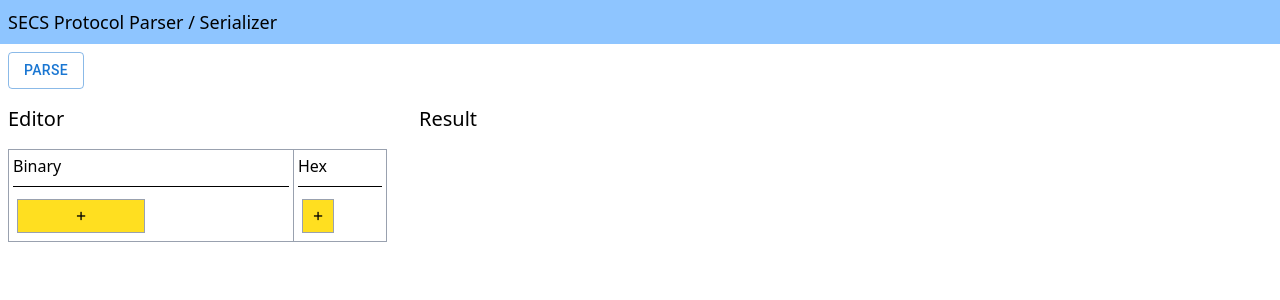
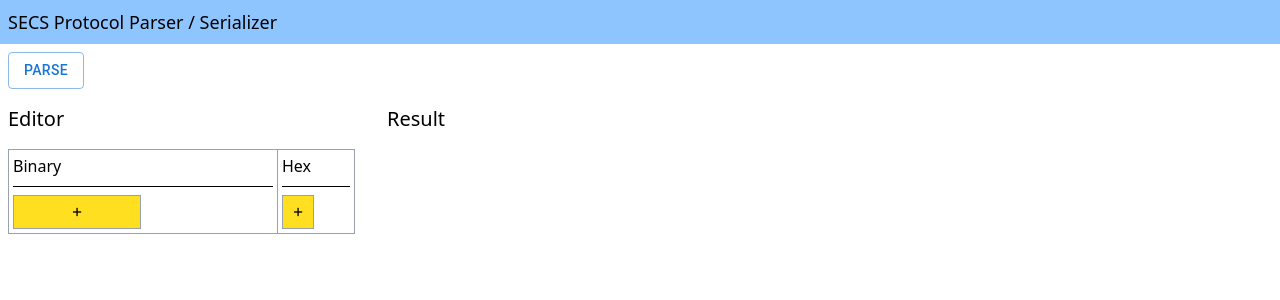
Before and after one commit to blaxsior/secs_parser_page, a React (Vite) app: page / in a window 1280 px wide. Shown: the top 300 px of the page. Built offline with nearby package versions, Linux system fonts and the light colour scheme.

Commit message:
style: HexEditor에서 중복된 스타일 제거

```diff
--- a/src/component/editor/HexEditor.tsx
+++ b/src/component/editor/HexEditor.tsx
@@ -20,7 +20,7 @@ type HexEditorProps = {
 function HexEditor({ bytes, updateItemHandler, deleteItemHandler, focusItemHandler, displayFunc, parseFunc, charPerItem, validator, selectedIdx, className, itemPerLine = 8 }: HexEditorProps) {
   const divRef = useRef<HTMLDivElement>(null);
 
-  const { blur, click, focus, isFocused } = useFocus(divRef);
+  const { blur, click, focus } = useFocus(divRef);
 
   const inputRef = useRef<string>("");
   const [displayInput, setDisplayInput] = useState<string>("");
@@ -62,10 +62,12 @@ function HexEditor({ bytes, updateItemHandler, deleteItemHandler, focusItemHandl
 
     switch (key) {
       case 'ArrowLeft':
+      case 'ArrowUp':
         if (inputRef.current.length > 0) updateItem(selectedIdx);
         focusElement(selectedIdx - 1);
         break;
       case 'ArrowRight':
+      case 'ArrowDown':
         if (inputRef.current.length > 0) updateItem(selectedIdx);
         focusElement(selectedIdx + 1);
         break;
@@ -93,7 +95,7 @@ function HexEditor({ bytes, updateItemHandler, deleteItemHandler, focusItemHandl
         onFocus={focus}
         onBlur={blur}
         onClick={click}
-        className={clsx('grid font-mono justify-items-center items-center gap-1', className)}
+        className={clsx('grid font-mono justify-items-center items-stretch gap-1', className)}
         onKeyDown={keyHandler}
         style={{
           gridTemplateColumns: `repeat(${itemPerLine}, 1fr)`
@@ -103,28 +105,24 @@ function HexEditor({ bytes, updateItemHandler, deleteItemHandler, focusItemHandl
           <div
             key={idx}
             onClick={() => focusElement(idx)}
-            className={clsx(`text-center`,
+            className={clsx(`p-1 text-center`,
               selectedIdx === idx && "bg-yellow-300")}
             style={{ width: `${charPerItem}rem` }}
           >
             {selectedIdx === idx && inputRef.current.length > 0 ? (
-              <div
-                className="h-full w-full text-center"
-              >{displayInput}</div>
+              displayInput
             ) : (
               displayFunc(it)
             )}
           </div>
         ))}
         <div onClick={() => focusElement(bytes.length)}
-          className={clsx(`p-1 m-1 text-center border border-gray-400`,
+          className={clsx(`p-1 text-center border border-gray-400`,
             selectedIdx === bytes.length && "bg-yellow-300")}
           style={{ width: `${charPerItem}rem` }}
         >
           {selectedIdx === bytes.length && inputRef.current.length > 0 ? (
-            <div
-              className={clsx("h-full w-full text-center")}
-            >{displayInput}</div>
+            displayInput
           ) : (
             "+"
           )}</div>
```
